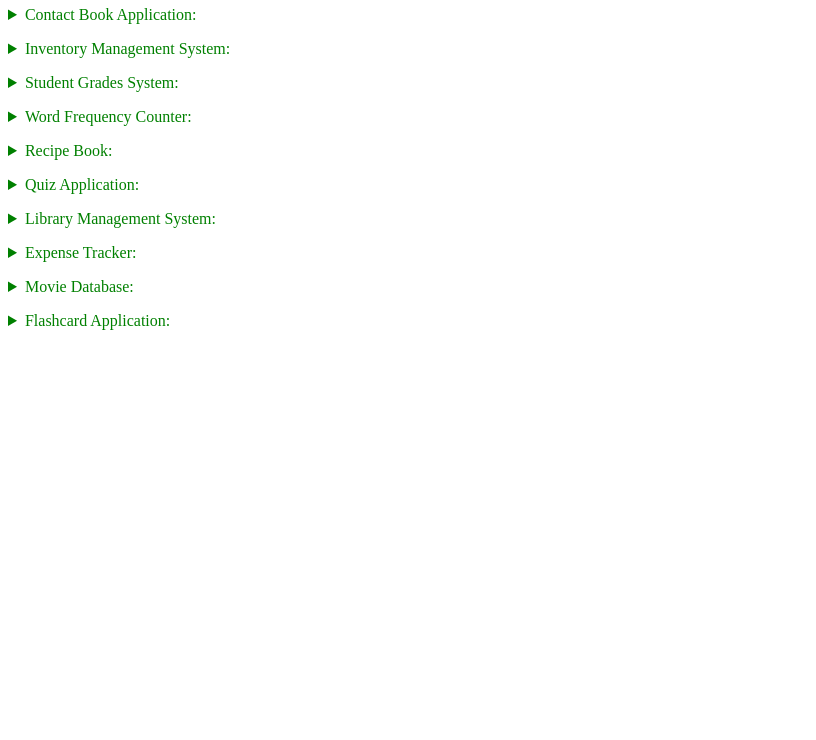
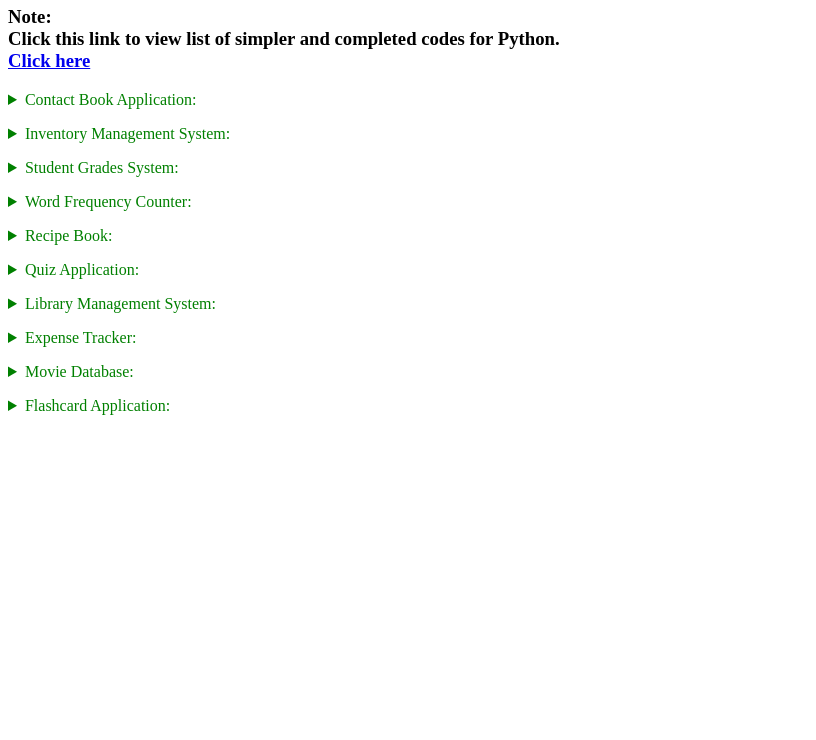
Before and after one commit to HellBlade10/Python_Projects, a plain HTML site: page index.html in a window 1280 px wide. Shown: the part 60-800 px from the top of the page, without its empty margins (0-816 px from the left). Drawn offline with Linux system fonts and the light colour scheme.

Commit message:
Updated index.html

```diff
--- a/index.html
+++ b/index.html
@@ -10,6 +10,10 @@ Python Project Ideas.
 <h1 style="align-items: center; color: red; justify-content: space-evenly; padding-left: 400px;">
 A very important website.
 </h1>
+  <h3>Note:<br>
+  Click this link to view list of simpler and completed codes for Python.<br>
+  <a href="collection.html">Click here</a>
+  </h3>
 <article>
 <p>
 <details>
```
